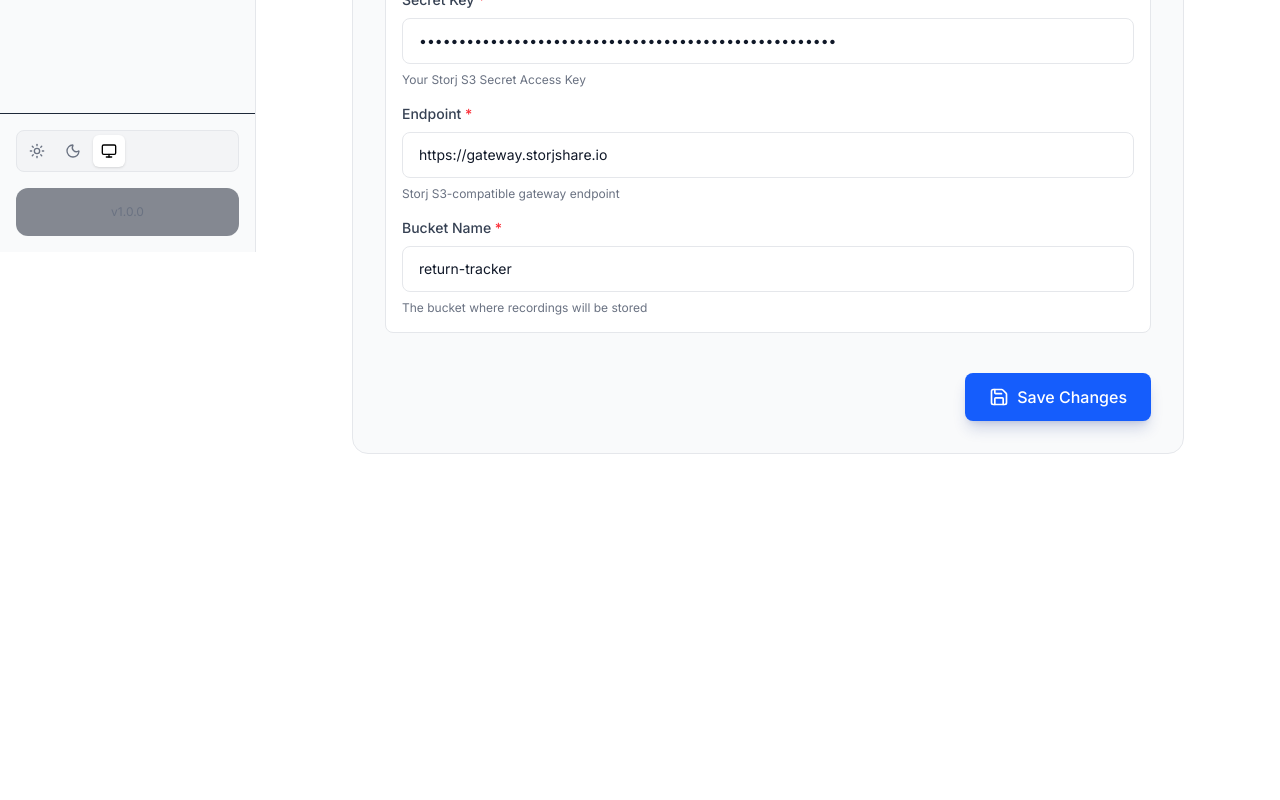
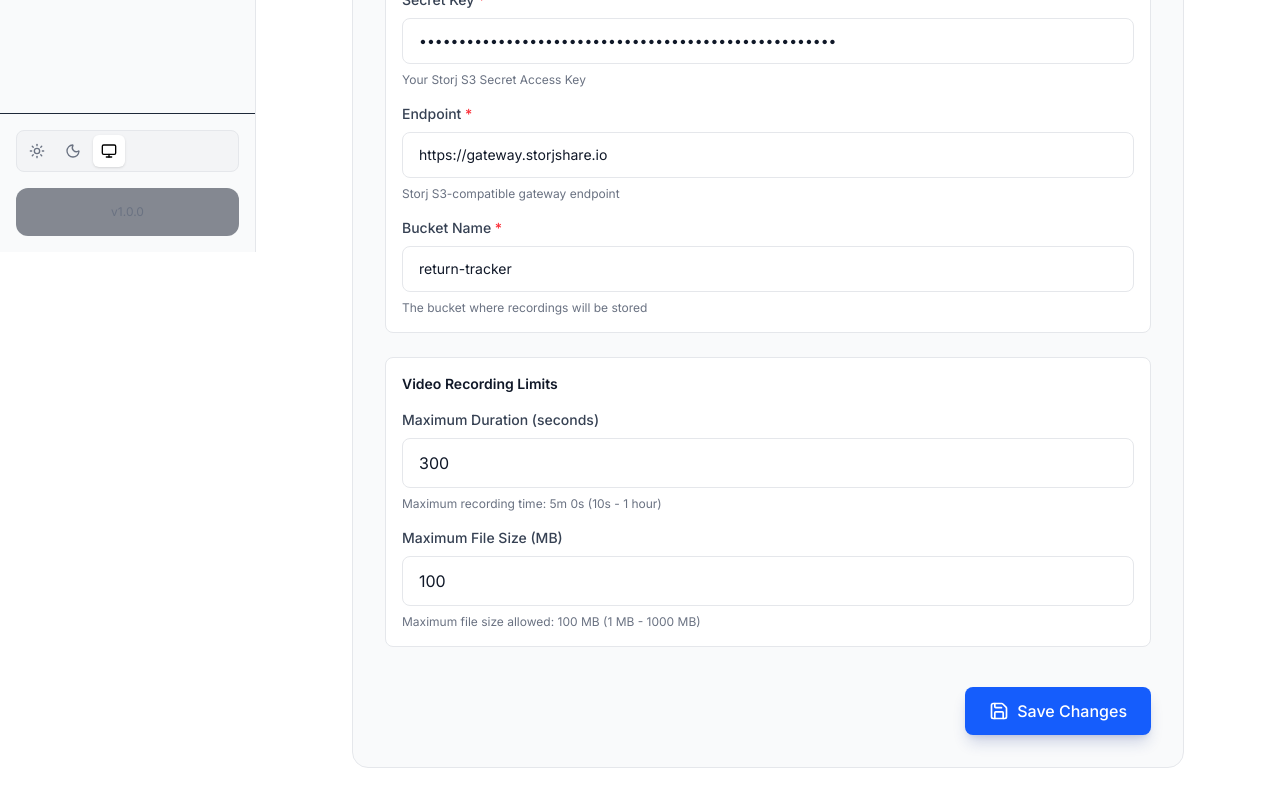
Before and after one commit to jhanitesh10/return-tracker, a Next.js app: page /settings in a window 1280 px wide. Shown: the part 548-1348 px from the top of the page. Before the commit the page ends 1034 px from the top, so only its background shows below. Built offline with nearby package versions, Linux system fonts and the light colour scheme.

Commit message:
Add configuration  for video limit and duration

```diff
--- a/app/api/settings/route.ts
+++ b/app/api/settings/route.ts
@@ -15,6 +15,9 @@ interface StorageConfig {
   storjSecretKey?: string;
   storjEndpoint?: string;
   storjBucket?: string;
+  // Video recording constraints
+  maxDuration?: number; // Maximum recording duration in seconds
+  maxFileSize?: number; // Maximum file size in MB
 }
 
 export async function GET() {
@@ -33,7 +36,9 @@ export async function GET() {
       storjAccessKey: '',
       storjSecretKey: '',
       storjEndpoint: '',
-      storjBucket: ''
+      storjBucket: '',
+      maxDuration: 300, // 5 minutes default
+      maxFileSize: 100  // 100 MB default
     });
   } catch (error) {
     return NextResponse.json({ error: 'Failed to load settings' }, { status: 500 });
@@ -43,10 +48,27 @@ export async function GET() {
 export async function POST(req: NextRequest) {
   try {
     const body = await req.json() as StorageConfig;
-    const { storageType, localPath, saveUrl, readUrl, apiKey, storjAccessKey, storjSecretKey, storjEndpoint, storjBucket } = body;
+    const {
+      storageType, localPath, saveUrl, readUrl, apiKey,
+      storjAccessKey, storjSecretKey, storjEndpoint, storjBucket,
+      maxDuration, maxFileSize
+    } = body;
 
     if (!storageType) {
       return NextResponse.json({ error: 'Storage type is required' }, { status: 400 });
+    }
+
+    // Validate video constraints
+    if (maxDuration !== undefined && (maxDuration < 10 || maxDuration > 3600)) {
+      return NextResponse.json({
+        error: 'Max duration must be between 10 seconds and 1 hour (3600 seconds)'
+      }, { status: 400 });
+    }
+
+    if (maxFileSize !== undefined && (maxFileSize < 1 || maxFileSize > 1000)) {
+      return NextResponse.json({
+        error: 'Max file size must be between 1 MB and 1000 MB'
+      }, { status: 400 });
     }
 
     // Validate based on storage type
@@ -99,7 +121,9 @@ export async function POST(req: NextRequest) {
       storjAccessKey: storjAccessKey || '',
       storjSecretKey: storjSecretKey || '',
       storjEndpoint: storjEndpoint || '',
-      storjBucket: storjBucket || ''
+      storjBucket: storjBucket || '',
+      maxDuration: maxDuration || 300,
+      maxFileSize: maxFileSize || 100
     };
 
     fs.writeFileSync(CONFIG_FILE, JSON.stringify(config, null, 2));
--- a/app/settings/page.tsx
+++ b/app/settings/page.tsx
@@ -13,6 +13,8 @@ interface StorageConfig {
   storjSecretKey?: string;
   storjEndpoint?: string;
   storjBucket?: string;
+  maxDuration?: number;
+  maxFileSize?: number;
 }
 
 export default function SettingsPage() {
@@ -25,6 +27,8 @@ export default function SettingsPage() {
   const [storjSecretKey, setStorjSecretKey] = useState('');
   const [storjEndpoint, setStorjEndpoint] = useState('');
   const [storjBucket, setStorjBucket] = useState('');
+  const [maxDuration, setMaxDuration] = useState(300); // 5 minutes default
+  const [maxFileSize, setMaxFileSize] = useState(100); // 100 MB default
 
   const [loading, setLoading] = useState(true);
   const [saving, setSaving] = useState(false);
@@ -43,6 +47,8 @@ export default function SettingsPage() {
         setStorjSecretKey(data.storjSecretKey || '');
         setStorjEndpoint(data.storjEndpoint || '');
         setStorjBucket(data.storjBucket || '');
+        setMaxDuration(data.maxDuration || 300);
+        setMaxFileSize(data.maxFileSize || 100);
         setLoading(false);
       })
       .catch(err => {
@@ -66,6 +72,8 @@ export default function SettingsPage() {
         storjSecretKey: storageType === 'storj' ? storjSecretKey : '',
         storjEndpoint: storageType === 'storj' ? storjEndpoint : '',
         storjBucket: storageType === 'storj' ? storjBucket : '',
+        maxDuration,
+        maxFileSize
       };
 
       const res = await fetch('/api/settings', {
@@ -322,6 +330,46 @@ export default function SettingsPage() {
             </div>
           )}
 
+          {/* Video Recording Constraints */}
+          <div className="p-4 bg-white dark:bg-black/30 rounded-lg border border-gray-200 dark:border-gray-700">
+            <h3 className="text-sm font-semibold text-gray-900 dark:text-white mb-4">Video Recording Limits</h3>
+            <div className="space-y-4">
+              <div>
+                <label className="block text-sm font-medium text-gray-700 dark:text-gray-300 mb-2">
+                  Maximum Duration (seconds)
+                </label>
+                <input
+                  type="number"
+                  value={maxDuration}
+                  onChange={(e) => setMaxDuration(parseInt(e.target.value) || 300)}
+                  min="10"
+                  max="3600"
+                  className="w-full bg-white dark:bg-black border border-gray-200 dark:border-gray-700 rounded-lg px-4 py-3 text-gray-900 dark:text-white focus:outline-none focus:ring-2 focus:ring-blue-500"
+                />
+                <p className="mt-2 text-xs text-gray-500 dark:text-gray-400">
+                  Maximum recording time: {Math.floor(maxDuration / 60)}m {maxDuration % 60}s (10s - 1 hour)
+                </p>
+              </div>
+
+              <div>
+                <label className="block text-sm font-medium text-gray-700 dark:text-gray-300 mb-2">
+                  Maximum File Size (MB)
+                </label>
+                <input
+                  type="number"
+                  value={maxFileSize}
+                  onChange={(e) => setMaxFileSize(parseInt(e.target.value) || 100)}
+                  min="1"
+                  max="1000"
+                  className="w-full bg-white dark:bg-black border border-gray-200 dark:border-gray-700 rounded-lg px-4 py-3 text-gray-900 dark:text-white focus:outline-none focus:ring-2 focus:ring-blue-500"
+                />
+                <p className="mt-2 text-xs text-gray-500 dark:text-gray-400">
+                  Maximum file size allowed: {maxFileSize} MB (1 MB - 1000 MB)
+                </p>
+              </div>
+            </div>
+          </div>
+
           {message && (
             <div className={`p-4 rounded-lg flex items-center gap-2 text-sm ${
               message.type === 'success' ? 'bg-green-500/10 text-green-400 border border-green-500/20' : 'bg-red-500/10 text-red-400 border border-red-500/20'
--- a/config.json
+++ b/config.json
@@ -7,5 +7,7 @@
   "storjAccessKey": "jwbz2sy4jbhkqms2vqn2dkbaqigq",
   "storjSecretKey": "j3aoeaqx7wwnn6a6il4zthgptp3okinfdpxam2pwlarlmegv3kfxg",
   "storjEndpoint": "https://gateway.storjshare.io",
-  "storjBucket": "return-tracker"
+  "storjBucket": "return-tracker",
+  "maxDuration": 300,
+  "maxFileSize": 100
 }
```
